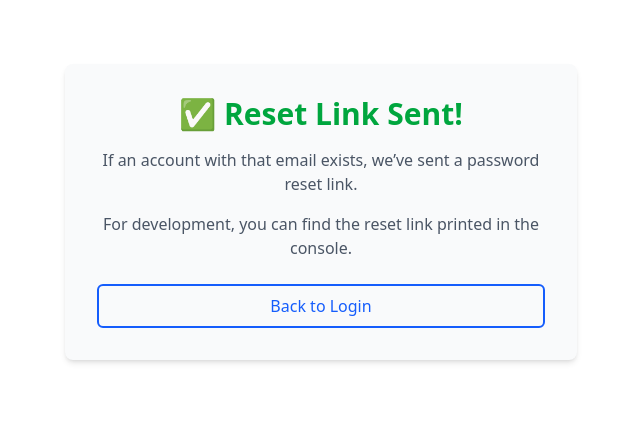
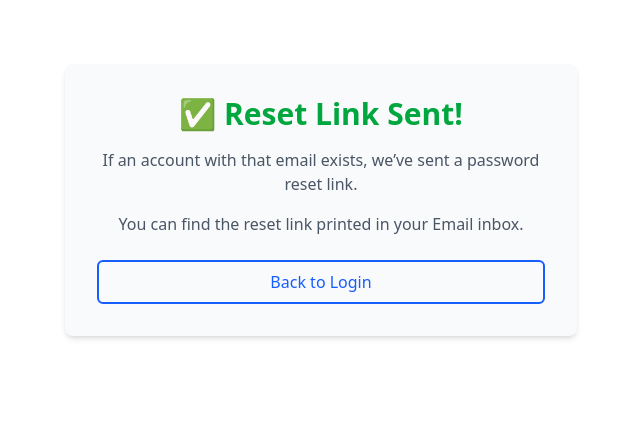
Before and after one commit to anuragb2/DjangoCRM, a Django app: template leads/templates/registration/reset_email_sent.html in a window 1280 px wide. Shown: the part 80-503 px from the top of the page, without its empty margins (319-959 px from the left). Run offline with Django 3.2, Linux system fonts and the light colour scheme; the template is opened without the code that fills it, so the values that code supplies are empty.

Commit message:
changes in email template

```diff
--- a/leads/templates/email_templates/password_reset_email.html
+++ b/leads/templates/email_templates/password_reset_email.html
@@ -59,6 +59,10 @@
             <p>
                 <a href={{ reset_link }} style="display: inline-block; padding: 12px 20px; background-color: #4CAF50; color: white; text-decoration: none; border-radius: 6px; margin-top: 20px; font-family: Arial, sans-serif;">Reset Password</a>
             </p>
+            <p>
+                If the button isnt working you can copy and paste this link in your browser.
+                {{ reset_link }}
+            </p>
             <p>If you didn’t request a password reset, you can safely ignore this email.</p>
         </div>
         <div class="footer">
--- a/leads/templates/registration/reset_email_sent.html
+++ b/leads/templates/registration/reset_email_sent.html
@@ -11,7 +11,7 @@
         ✅ Reset Link Sent!
       </h3>
       <p class="text-gray-600 mb-4">If an account with that email exists, we’ve sent a password reset link.</p>
-      <p class="text-gray-600 mb-6">For development, you can find the reset link printed in the console.</p>
+      <p class="text-gray-600 mb-6">You can find the reset link printed in your Email inbox.</p>
 
       <!-- Go Back to Login Button -->
       <a href="{% url 'login' %}" class="inline-block text-center w-full text-blue-600 hover:text-blue-700 border-2 border-blue-600 hover:border-blue-700 px-4 py-2 rounded-md font-medium transition">
```
